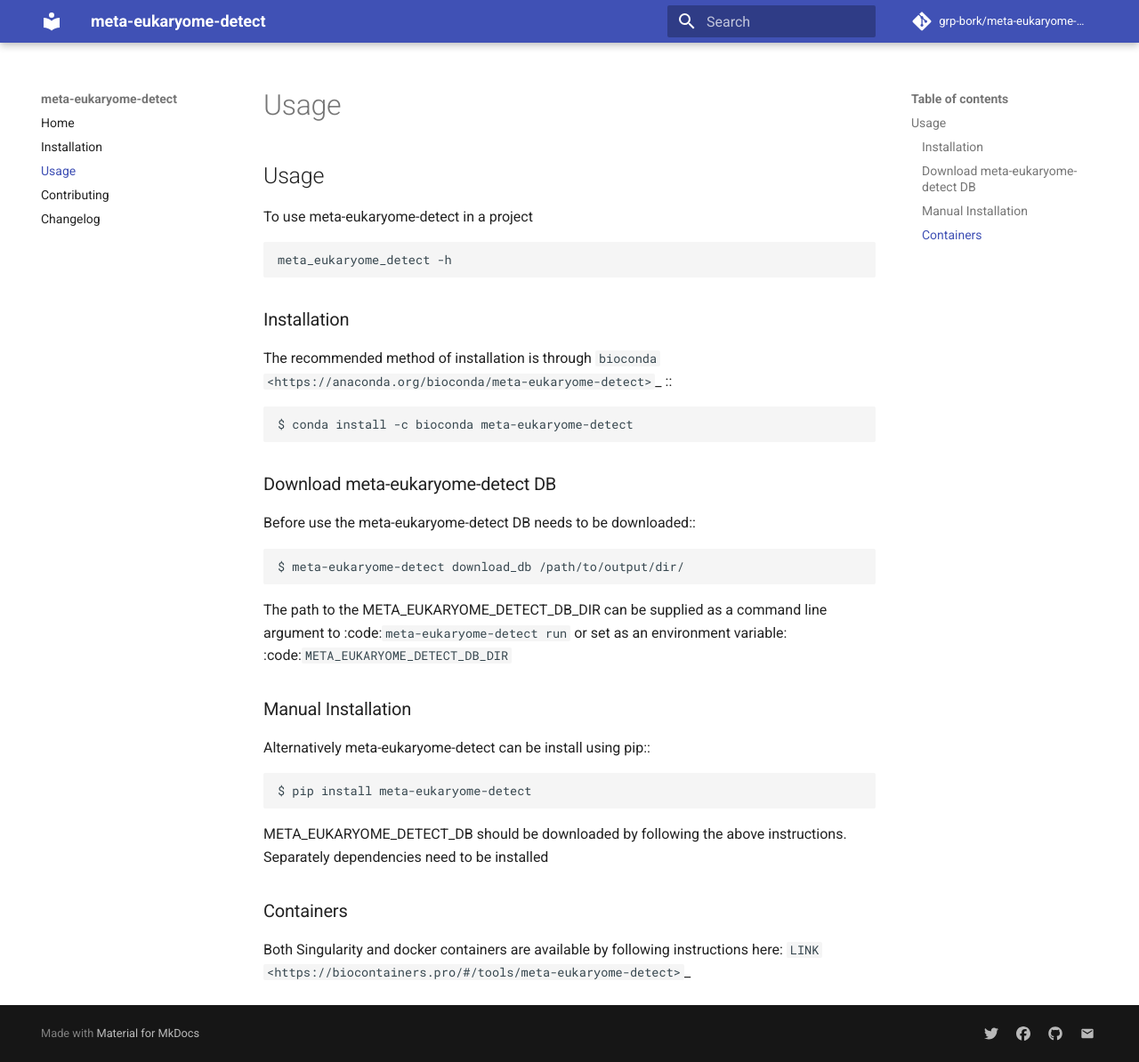
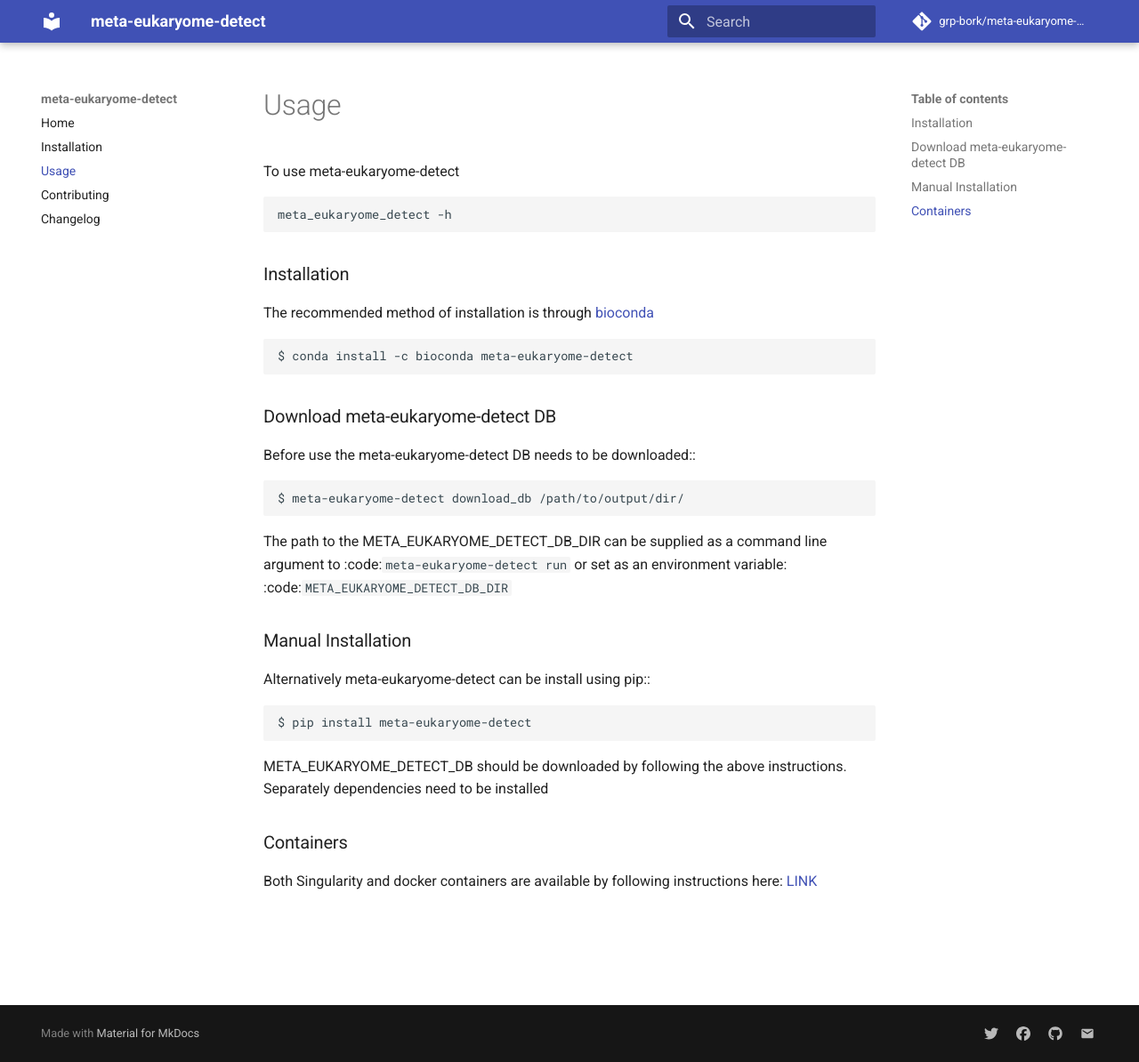
Before and after one commit to grp-bork/meta_eukaryome_detect, an MkDocs documentation site: the page built from docs/usage.md, in a window 1280 px wide and 1194 px high. Shown: the whole window at 89% size. Built offline with MkDocs 1.6.1 and Material for MkDocs 9.7.7, drawn with Linux system fonts in a browser that asks for light colours.

Commit message:
Update Documentation

````diff
--- a/docs/usage.md
+++ b/docs/usage.md
@@ -1,6 +1,5 @@
-# Usage
 
-To use meta-eukaryome-detect in a project
+To use meta-eukaryome-detect
 
 ```
 meta_eukaryome_detect -h
@@ -8,7 +7,7 @@ meta_eukaryome_detect -h
 ## Installation
 
 
-The recommended method of installation is through `bioconda <https://anaconda.org/bioconda/meta-eukaryome-detect>`_ ::
+The recommended method of installation is through [bioconda](https://anaconda.org/bioconda/meta-eukaryome-detect)
 
     $ conda install -c bioconda meta-eukaryome-detect
 
@@ -33,4 +32,4 @@ Separately dependencies need to be installed
 
 ## Containers
 
-Both Singularity and docker containers are available by following instructions here: `LINK <https://biocontainers.pro/#/tools/meta-eukaryome-detect>`_
+Both Singularity and docker containers are available by following instructions here: [LINK](https://biocontainers.pro/#/tools/meta-eukaryome-detect)
````
Also changed, not shown: CONTRIBUTING.md (+2 -2 lines).
